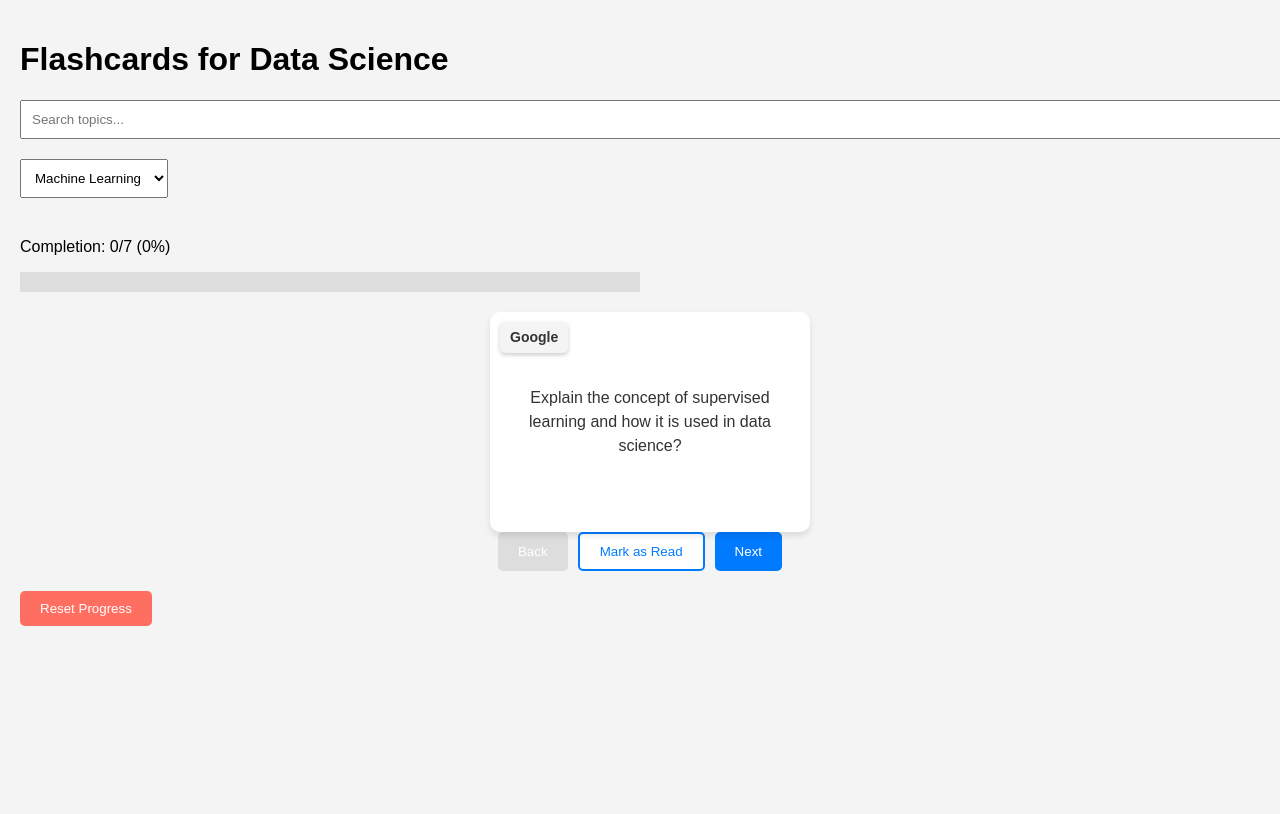
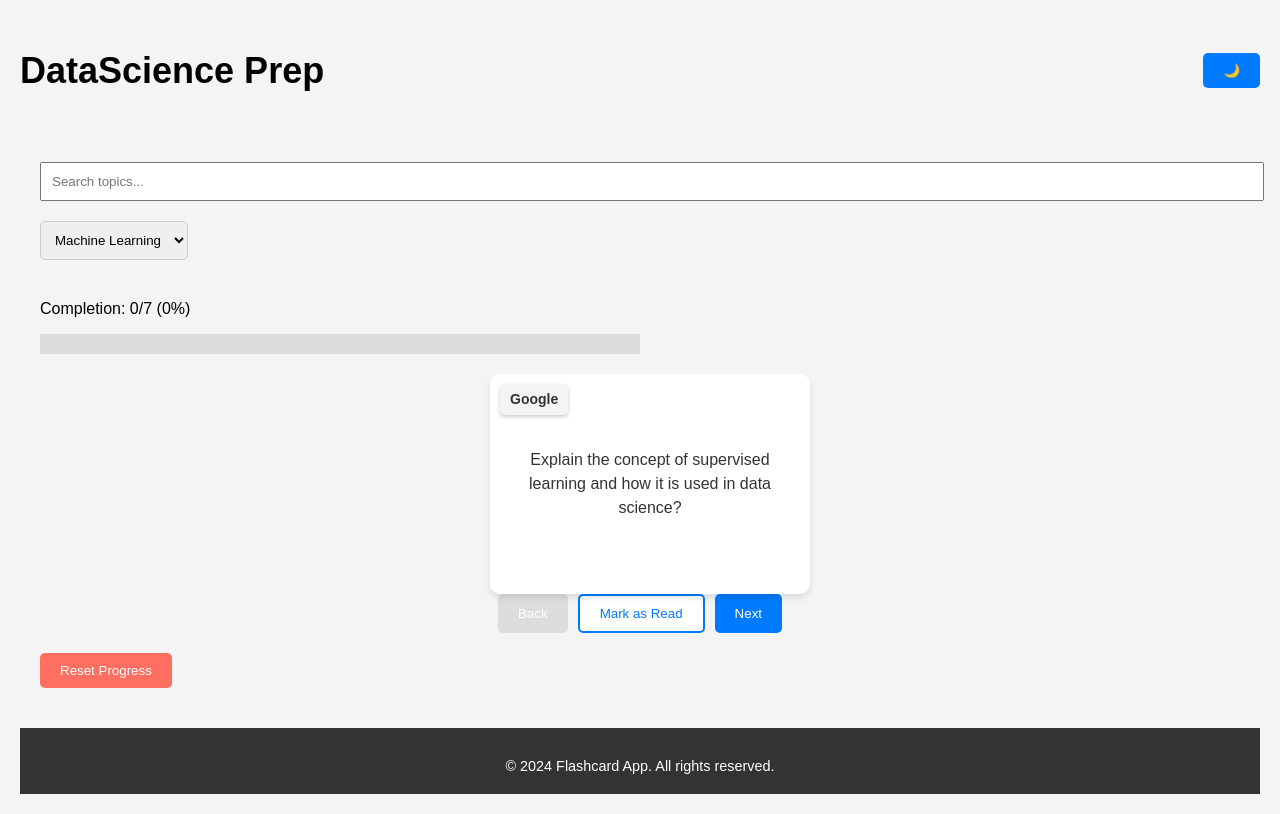
Before and after one commit to yatishdurga/flashcard-app, a React (Create React App) app: page / in a window 1280 px wide. Built offline with nearby package versions, Linux system fonts and the light colour scheme.

Commit message:
Updated Header and Footer with styles and Dark Mode Toggle

```diff
--- a/src/App.css
+++ b/src/App.css
@@ -4,12 +4,72 @@ body {
   margin: 0;
   padding: 0;
   background-color: #f4f4f4;
+  transition: background-color 0.3s ease, color 0.3s ease; /* Smooth transition for Dark Mode */
+}
+
+/* Dark Mode Styling */
+body.dark-mode {
+  background-color: #1a1a1a;
+  color: #f4f4f4;
+}
+
+/* App Container */
+.app {
+  padding: 20px;
+}
+
+/* Dark Mode App Styling */
+.app.dark-mode {
+  background-color: #1a1a1a;
+  color: #f4f4f4;
+}
+
+/* Header Styling */
+header {
+  display: flex;
+  justify-content: space-between;
+  align-items: center;
+  margin-bottom: 20px;
+}
+
+/* Dark Mode Toggle Button */
+.dark-mode-toggle {
+  padding: 10px 20px;
+  background-color: #007bff;
+  color: white;
+  border: none;
+  border-radius: 5px;
+  cursor: pointer;
+  transition: background-color 0.3s ease, transform 0.2s ease;
+}
+
+.dark-mode-toggle:hover {
+  background-color: #0056b3;
+  transform: scale(1.05); /* Subtle hover effect */
+}
+
+.dark-mode .dark-mode-toggle {
+  background-color: #444;
+  color: #f4f4f4;
+}
+
+.dark-mode .dark-mode-toggle:hover {
+  background-color: #333;
 }
 
 /* Dropdown Styling */
 select {
   padding: 10px;
   margin-bottom: 20px;
+  border-radius: 5px;
+  border: 1px solid #ccc;
+  transition: background-color 0.3s ease, color 0.3s ease;
+}
+
+body.dark-mode select {
+  background-color: #333;
+  color: #f4f4f4;
+  border: 1px solid #555;
 }
 
 /* Button Container */
@@ -128,9 +188,3 @@ button:disabled {
     margin-bottom: 10px;
   }
 }
-.flashcard-container {
-  display: flex;
-  justify-content: center;
-  align-items: center;
-  height: calc(100vh - 150px); /* Adjust based on the header and footer size */
-}
--- a/src/App.js
+++ b/src/App.js
@@ -1,5 +1,7 @@
 import React, { useState } from 'react';
 import { questionsData } from './data/questionsData';
+import Header from './components/HeaderFooter/Header'; // Import Header component
+import Footer from './components/HeaderFooter/Footer'; // Import Footer component
 import FlashCard from './components/FlashCard';
 import SearchBar from './components/SearchBar';
 import ProgressTracker from './components/ProgressTracker';
@@ -7,67 +9,99 @@ import Modal from './components/Modal';
 import './App.css';
 
 const App = () => {
+  // State to track Dark Mode
+  const [darkMode, setDarkMode] = useState(false);
+
+  // State to manage search term
   const [searchTerm, setSearchTerm] = useState("");
+
+  // State to track the current topic
   const [currentTopic, setCurrentTopic] = useState("Machine Learning");
+
+  // State to track the current question index
   const [currentIndex, setCurrentIndex] = useState(0);
-  const [readQuestions, setReadQuestions] = useState([]); // Track read questions
-  const [achievements, setAchievements] = useState([]); // Track earned achievements
-  const [isModalOpen, setModalOpen] = useState(false); // Manage modal state
-  const [modalContent, setModalContent] = useState({}); // Content for the modal
 
+  // State to track which questions have been marked as read
+  const [readQuestions, setReadQuestions] = useState([]);
+
+  // State to track achievements
+  const [achievements, setAchievements] = useState([]);
+
+  // State to manage modal visibility
+  const [isModalOpen, setModalOpen] = useState(false);
+
+  // State to manage the content displayed in the modal
+  const [modalContent, setModalContent] = useState({});
+
+  // Fetch questions for the current topic
   const questions = questionsData[currentTopic] || [];
+
+  // Filter questions based on the search term
   const filteredQuestions = questions.filter((q) =>
     q.question.toLowerCase().includes(searchTerm.toLowerCase())
   );
 
-  // Define currentQuestion
+  // Get the current question based on the index
   const currentQuestion = filteredQuestions[currentIndex];
 
-  // Mark the current question as read
+  // Function to toggle Dark Mode
+  const toggleDarkMode = () => {
+    setDarkMode((prev) => !prev);
+  };
+
+  // Function to mark a question as read
   const markAsRead = () => {
     if (!readQuestions.includes(currentIndex)) {
       setReadQuestions((prev) => [...prev, currentIndex]);
 
       // Check if all questions are marked as read
       if (readQuestions.length + 1 === filteredQuestions.length) {
-        setAchievements((prev) => [...prev, currentTopic]); // Add topic to achievements
+        setAchievements((prev) => [...prev, currentTopic]);
       }
     }
   };
 
-  // Open the modal with detailed content
+  // Function to open the modal with content
   const openModal = (content) => {
     setModalContent(content);
     setModalOpen(true);
   };
 
-  // Close the modal
+  // Function to close the modal
   const closeModal = () => {
     setModalOpen(false);
   };
 
+  // Function to move to the next question
   const handleNext = () => {
     if (currentIndex < filteredQuestions.length - 1) {
       setCurrentIndex((prev) => prev + 1);
     }
   };
 
+  // Function to move to the previous question
   const handleBack = () => {
     if (currentIndex > 0) {
       setCurrentIndex((prev) => prev - 1);
     }
   };
 
-  // Reset progress and achievements for the current topic
+  // Function to reset progress and achievements for the current topic
   const resetProgress = () => {
     setReadQuestions([]);
-    setAchievements(achievements.filter((ach) => ach !== currentTopic)); // Remove achievement
+    setAchievements(achievements.filter((ach) => ach !== currentTopic));
   };
 
   return (
-    <div style={{ padding: "20px" }}>
-      <h1>Flashcards for Data Science</h1>
+    <div className={darkMode ? "app dark-mode" : "app"}>
+      {/* Header Component with Dark Mode toggle */}
+      <Header darkMode={darkMode} toggleDarkMode={toggleDarkMode} />
+
+      <main style={{ padding: "20px" }}>
+        {/* Search Bar */}
         <SearchBar searchTerm={searchTerm} setSearchTerm={setSearchTerm} />
+
+        {/* Topic Selector */}
         <select
           value={currentTopic}
           onChange={(e) => {
@@ -83,16 +117,22 @@ const App = () => {
             </option>
           ))}
         </select>
+
+        {/* Progress Tracker */}
         <ProgressTracker
           completed={readQuestions.length}
           total={filteredQuestions.length}
           isCompleted={readQuestions.length === filteredQuestions.length}
         />
+
+        {/* Achievements Banner */}
         {achievements.includes(currentTopic) && (
           <div className="achievement-banner">
             🎉 Congratulations! You completed {currentTopic} and earned a badge! 🎉
           </div>
         )}
+
+        {/* FlashCard Display */}
         {currentQuestion ? (
           <>
             <FlashCard
@@ -101,18 +141,22 @@ const App = () => {
               company={currentQuestion.company} // Pass the company field
               onViewDetails={() => openModal(currentQuestion)}
             />
-
             <div className="button-container">
+              {/* Back Button */}
               <button onClick={handleBack} disabled={currentIndex === 0}>
                 Back
               </button>
+              {/* Mark as Read Button */}
               <button
                 onClick={markAsRead}
-              className={readQuestions.includes(currentIndex) ? "completed-button" : "mark-read-button"}
-              disabled={readQuestions.includes(currentIndex)} // Disable if already marked as read
+                className={
+                  readQuestions.includes(currentIndex) ? "completed-button" : "mark-read-button"
+                }
+                disabled={readQuestions.includes(currentIndex)}
               >
                 {readQuestions.includes(currentIndex) ? "Completed" : "Mark as Read"}
               </button>
+              {/* Next Button */}
               <button
                 onClick={handleNext}
                 disabled={currentIndex === filteredQuestions.length - 1}
@@ -124,11 +168,18 @@ const App = () => {
         ) : (
           <p>No questions found</p>
         )}
+
+        {/* Reset Progress Button */}
         <button onClick={resetProgress} className="reset-button">
           Reset Progress
         </button>
+
         {/* Modal Component */}
         <Modal isOpen={isModalOpen} onClose={closeModal} content={modalContent} />
+      </main>
+
+      {/* Footer Component */}
+      <Footer />
     </div>
   );
 };
--- /dev/null
+++ b/src/components/HeaderFooter/Footer.js
@@ -0,0 +1,23 @@
+import React from 'react';
+import './HeaderFooter.css';
+
+const Footer = () => {
+  return (
+    <footer className="footer">
+      <div className="social-media">
+        <a href="#" target="_blank" rel="noopener noreferrer" aria-label="LinkedIn">
+          <i className="fab fa-linkedin"></i>
+        </a>
+        <a href="#" target="_blank" rel="noopener noreferrer" aria-label="Instagram">
+          <i className="fab fa-instagram"></i>
+        </a>
+        <a href="mailto:your-email@example.com" aria-label="Gmail">
+          <i className="fas fa-envelope"></i>
+        </a>
+      </div>
+      <p>© {new Date().getFullYear()} Flashcard App. All rights reserved.</p>
+    </footer>
+  );
+};
+
+export default Footer;
--- /dev/null
+++ b/src/components/HeaderFooter/Header.js
@@ -0,0 +1,22 @@
+import React from 'react';
+import './HeaderFooter.css'; // Import any necessary styles
+
+const Header = ({ darkMode, toggleDarkMode }) => {
+  return (
+    <header className="header">
+      {/* Logo Section */}
+      <div className="logo">
+        <h2>DataScience Prep</h2> {/* Placeholder logo text */}
+      </div>
+
+      {/* Dark Mode Toggle Button */}
+      <div className="header-actions">
+        <button onClick={toggleDarkMode} className="dark-mode-toggle">
+          {darkMode ? " 🌞" : "🌙"}
+        </button>
+      </div>
+    </header>
+  );
+};
+
+export default Header;
--- /dev/null
+++ b/src/components/HeaderFooter/HeaderFooter.css
@@ -0,0 +1,99 @@
+/* Header Styling */
+.header {
+    display: flex;
+    justify-content: space-between;
+    align-items: center;
+
+  }
+
+  .logo {
+    font-size: 1.5rem;
+    font-weight: bold;
+  }
+
+  .header-actions {
+    display: flex;
+    align-items: center;
+    gap: 15px; /* Space between buttons */
+  }
+
+  .dark-mode-toggle {
+    padding: 10px 15px;
+    background-color: white;
+    color: #007bff;
+    border: none;
+    border-radius: 5px;
+    cursor: pointer;
+    transition: background-color 0.3s ease, transform 0.2s ease;
+  }
+
+  .dark-mode-toggle:hover {
+    background-color: #0056b3;
+    color: white;
+    transform: scale(1.05);
+  }
+
+  .auth-buttons {
+    display: flex;
+    gap: 10px;
+  }
+
+  .login-btn,
+  .signup-btn {
+    padding: 5px 10px;
+    border: none;
+    border-radius: 5px;
+    cursor: pointer;
+    transition: background-color 0.3s ease;
+  }
+
+  .login-btn {
+    background-color: white;
+    color: #007bff;
+  }
+
+  .signup-btn {
+    background-color: #0056b3;
+    color: white;
+  }
+
+  .login-btn:hover {
+    background-color: #f1f1f1;
+  }
+
+  .signup-btn:hover {
+    background-color: #003a75;
+  }
+
+  /* Footer Styling */
+  .footer {
+    display: flex;
+    flex-direction: column;
+    align-items: center;
+    padding: 20px;
+    background-color: #333;
+    color: white;
+    margin-top: 20px;
+  }
+
+  .social-media {
+    display: flex;
+    gap: 15px;
+    margin-bottom: 10px;
+  }
+
+  .social-media a {
+    color: white;
+    font-size: 1.5rem;
+    transition: color 0.3s ease;
+  }
+
+  .social-media a:hover {
+    color: #007bff;
+  }
+
+  .footer p {
+    font-size: 0.9rem;
+    margin: 0;
+    text-align: center;
+  }
```
Also changed, not shown: package.json (+8 -2 lines), 1 other file (tests, documents, lock files or other folders). Lines whose indentation alone changed are shown as unchanged.
